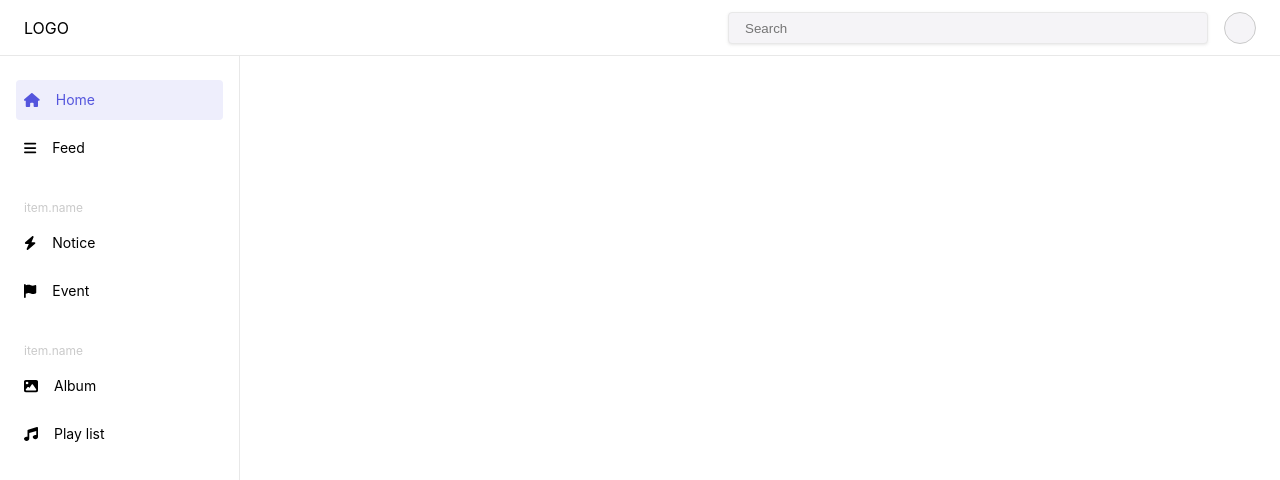
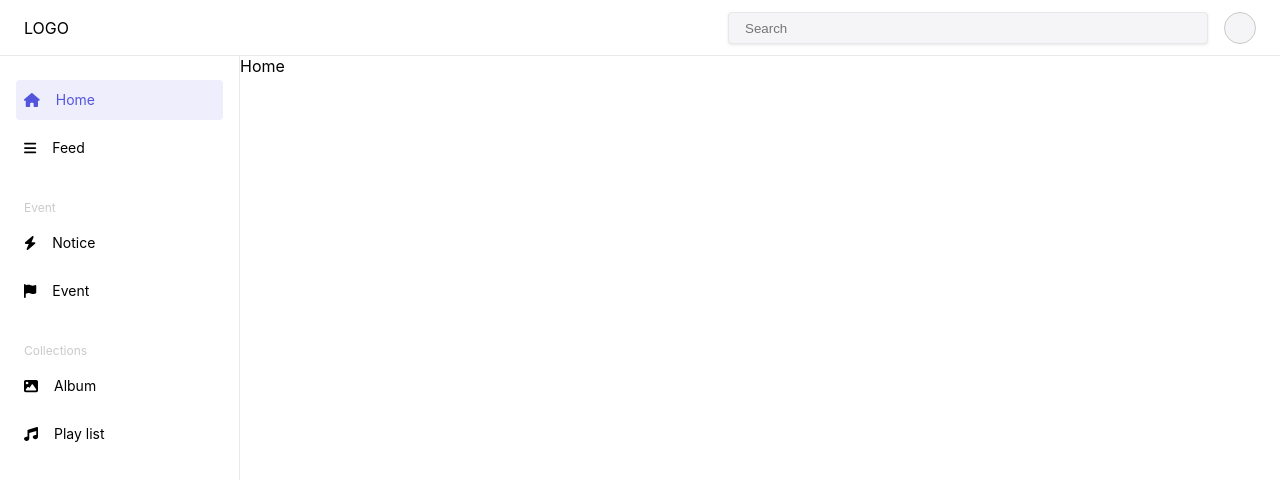
Before and after one commit to Yun-Jehyeok/fukin_friends, a Next.js app in the folder front/: page / in a window 1280 px wide. Shown: the top 480 px of the page. Built offline with nearby package versions, Linux system fonts and the light colour scheme.

Commit message:
네비게이션 기능 완성

```diff
--- a/front/components/Navigation/Navigation.tsx
+++ b/front/components/Navigation/Navigation.tsx
@@ -1,3 +1,4 @@
+import { IconProp } from '@fortawesome/fontawesome-svg-core';
 import {
   faBars,
   faBolt,
@@ -11,8 +12,19 @@ import { NextPage } from 'next';
 import { useState } from 'react';
 import { Container, IconContainer } from './style';
 
-const Navigation: NextPage = () => {
-  const [itemList, setItemList] = useState([
+interface Item {
+  name: string;
+  icon?: IconProp;
+  clicked?: boolean;
+  class?: string;
+}
+
+interface child {
+  handleChangeView: (name: string) => void;
+}
+
+const Navigation: NextPage = ({ handleChangeView }: child) => {
+  const [itemList, setItemList] = useState<Item[]>([
     {
       name: 'Home',
       icon: faHouse,
@@ -53,7 +65,7 @@ const Navigation: NextPage = () => {
     },
   ]);
 
-  const handleChangeView = (e: React.MouseEvent<HTMLDivElement>) => {
+  const handleChangeNavigation = (e: React.MouseEvent<HTMLDivElement>) => {
     let tempList = itemList.map((item) => {
       item.clicked = false;
 
@@ -64,6 +76,7 @@ const Navigation: NextPage = () => {
       return item;
     });
 
+    handleChangeView(e.currentTarget.dataset.name || 'Home');
     setItemList(tempList);
   };
 
@@ -72,14 +85,14 @@ const Navigation: NextPage = () => {
       {itemList.map((item) =>
         item.class ? (
           <div key={item.name} className={item.class}>
-            item.name
+            {item.name}
           </div>
         ) : (
           <div
             key={item.name}
             data-name={item.name}
             data-clicked={item.clicked}
-            onClick={handleChangeView}
+            onClick={handleChangeNavigation}
           >
             <IconContainer>
               <FontAwesomeIcon icon={item.icon} />
--- /dev/null
+++ b/front/components/View/Album/Album.tsx
@@ -0,0 +1,7 @@
+import { NextPage } from 'next';
+
+const Album: NextPage = () => {
+  return <div>Album</div>;
+};
+
+export default Album;
--- /dev/null
+++ b/front/components/View/Event/Event.tsx
@@ -0,0 +1,7 @@
+import { NextPage } from 'next';
+
+const Event: NextPage = () => {
+  return <div>Event</div>;
+};
+
+export default Event;
--- /dev/null
+++ b/front/components/View/Feed/Feed.tsx
@@ -0,0 +1,7 @@
+import { NextPage } from 'next';
+
+const Feed: NextPage = () => {
+  return <div>Feed</div>;
+};
+
+export default Feed;
--- /dev/null
+++ b/front/components/View/Home/Home.tsx
@@ -0,0 +1,7 @@
+import { NextPage } from 'next';
+
+const Home: NextPage = () => {
+  return <div>Home</div>;
+};
+
+export default Home;
--- /dev/null
+++ b/front/components/View/Notice/Notice.tsx
@@ -0,0 +1,7 @@
+import { NextPage } from 'next';
+
+const Notice: NextPage = () => {
+  return <div>Notice</div>;
+};
+
+export default Notice;
--- /dev/null
+++ b/front/components/View/PlayList/PlayList.tsx
@@ -0,0 +1,7 @@
+import { NextPage } from 'next';
+
+const PlayList: NextPage = () => {
+  return <div>PlayList</div>;
+};
+
+export default PlayList;
--- a/front/pages/index.tsx
+++ b/front/pages/index.tsx
@@ -3,16 +3,42 @@ import { Body, Container } from './style';
 
 import Header from '../components/Header/Header';
 import Navigation from '../components/Navigation/Navigation';
+import { useState } from 'react';
+import Home from '../components/View/Home/Home';
+import Event from '../components/View/Event/Event';
+import Notice from '../components/View/Notice/Notice';
+import Album from '../components/View/Album/Album';
+import PlayList from '../components/View/PlayList/PlayList';
+import Feed from '../components/View/Feed/Feed';
 
-const Home: NextPage = () => {
+const App: NextPage = () => {
+  const [path, setPath] = useState<string>('Home');
+  const [component, setComponent] = useState([
+    { name: 'Home', comp: <Home /> },
+    { name: 'Event', comp: <Event /> },
+    { name: 'Notice', comp: <Notice /> },
+    { name: 'Album', comp: <Album /> },
+    { name: 'Play list', comp: <PlayList /> },
+    { name: 'Feed', comp: <Feed /> },
+  ]);
+
+  const handleChangeView = (name: string) => {
+    setPath(name);
+  };
+
   return (
     <Container>
       <Header />
       <Body>
-        <Navigation />
+        <Navigation handleChangeView={handleChangeView} />
+        {component.map((item) => {
+          if (item.name === path) {
+            return item.comp;
+          }
+        })}
       </Body>
     </Container>
   );
 };
 
-export default Home;
+export default App;
```
